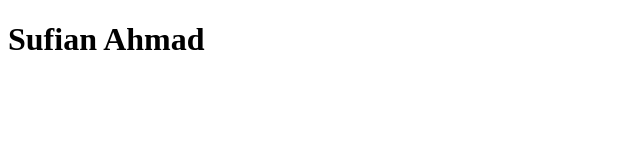
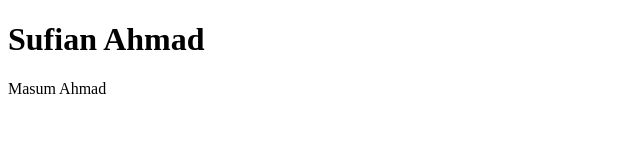
Before and after one commit to sufianahmad402/prject-1, a plain HTML site: page index.html in a window 1280 px wide. Shown: the whole page, without its empty margins (0-640 px from the left). Drawn offline with Linux system fonts and the light colour scheme.

Commit message:
Update index.html

```diff
--- a/index.html
+++ b/index.html
@@ -8,5 +8,6 @@
 </head>
 <body>
     <h1> Sufian Ahmad</h1>
+    <p> Masum Ahmad</P>
 </body>
 </html>
```
